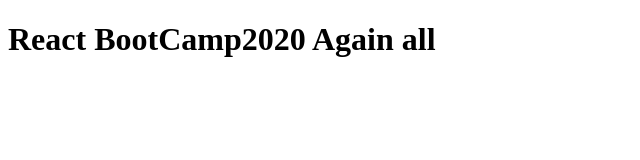
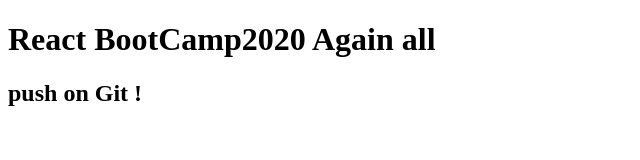
Before and after one commit to Malik786-git/BootCamp2020_0, a plain HTML site: page index.html in a window 1280 px wide. Shown: the whole page, without its empty margins (0-640 px from the left). Drawn offline with Linux system fonts and the light colour scheme.

Commit message:
change old file

```diff
--- a/index.html
+++ b/index.html
@@ -7,5 +7,6 @@
 </head>
 <body>
     <h1>React BootCamp2020 Again all</h1>
+    <h2>push on Git !</h2>
 </body>
 </html>
```
